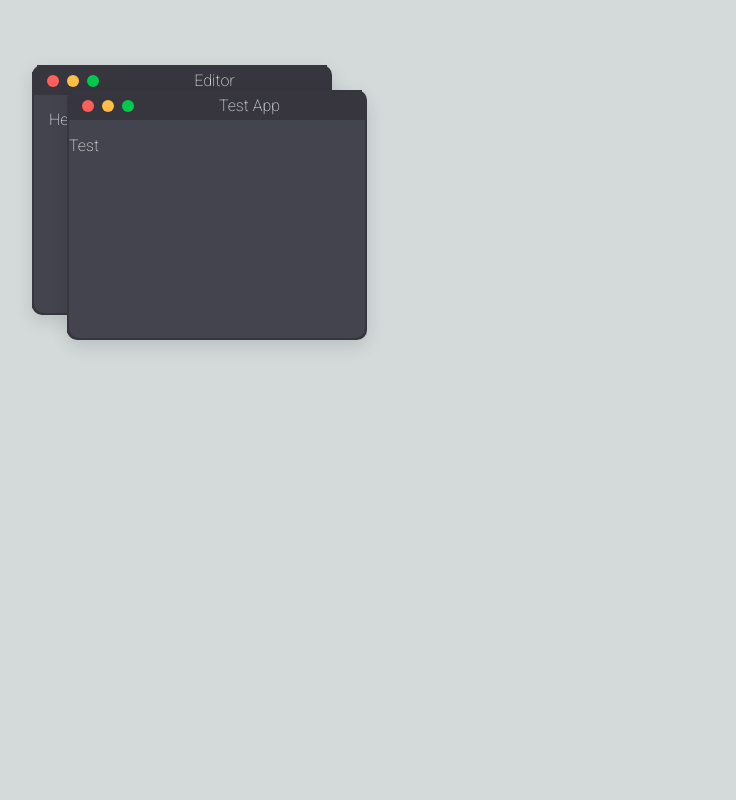
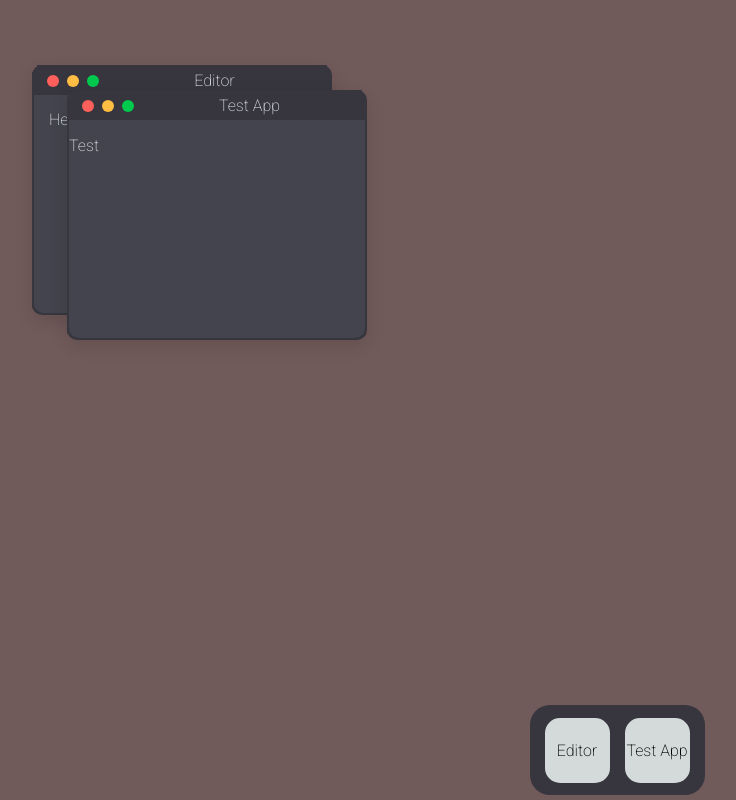
Before and after one commit to TwoPii/foxOS, a React (Vite) app: page / in a window 1280 px wide. Shown: the whole page, without its empty margins (23-759 px from the left). Built offline with nearby package versions, Linux system fonts and the light colour scheme.

Commit message:
Introduced LaunchBar design.

```diff
--- a/src/App.module.scss
+++ b/src/App.module.scss
@@ -1,7 +1,10 @@
 .container {
-  background-color: #d3dad9;
+  background-color: #715a5a;
   width: 100vw;
   height: 100vh;
+  display: flex;
+  flex-direction: column;
+  justify-content: space-between;
 
   font-family: "Roboto", sans-serif;
   font-optical-sizing: auto;
--- /dev/null
+++ b/src/components/launch-bar/LaunchBar.module.scss
@@ -0,0 +1,18 @@
+.bar {
+  background-color: #37353e;
+  border-radius: 20px;
+  max-width: 1400px;
+  height: 90px;
+  margin-left: auto;
+  margin-right: auto;
+  margin-bottom: 5px;
+  margin-top: 5px;
+  gap: 15px;
+
+  padding: 0px 15px;
+
+  display: flex;
+  flex-direction: row;
+  justify-content: center;
+  align-items: center;
+}
--- /dev/null
+++ b/src/components/launch-bar/LaunchBar.tsx
@@ -0,0 +1,18 @@
+import type { Program } from "../programs/Programs";
+import LaunchIcon from "./launch-icon/LaunchIcon";
+import styles from "./LaunchBar.module.scss";
+
+type ILaunchBarProps = {
+  programs: Program[];
+};
+const LaunchBar = ({ programs }: ILaunchBarProps) => {
+  return (
+    <div className={styles.bar}>
+      {programs.map((program) => {
+        return <LaunchIcon program={program} />;
+      })}
+    </div>
+  );
+};
+
+export default LaunchBar;
--- /dev/null
+++ b/src/components/launch-bar/launch-icon/LaunchIcon.module.scss
@@ -0,0 +1,9 @@
+.launchIcon {
+  background-color: #d3dad9;
+  height: 65px;
+  width: 65px;
+  border-radius: 15px;
+  display: flex;
+  align-items: center;
+  justify-content: center;
+}
--- /dev/null
+++ b/src/components/launch-bar/launch-icon/LaunchIcon.tsx
@@ -0,0 +1,10 @@
+import type { Program } from "../../programs/Programs";
+import styles from "./LaunchIcon.module.scss";
+type ILaunchIconProps = {
+  program: Program;
+};
+
+const LaunchIcon = ({ program }: ILaunchIconProps) => {
+  return <div className={styles.launchIcon}>{program.title}</div>;
+};
+export default LaunchIcon;
--- /dev/null
+++ b/src/components/programs/Programs.module.scss
@@ -0,0 +1,4 @@
+.mainSpace {
+  display: flex;
+  flex: 1;
+}
--- a/src/components/programs/Programs.tsx
+++ b/src/components/programs/Programs.tsx
@@ -1,6 +1,8 @@
 import { useEffect, useState, type JSX } from "react";
 import Window from "../window/Window";
 import Editor from "../editor/Editor";
+import LaunchBar from "../launch-bar/LaunchBar";
+import styles from "./Programs.module.scss";
 
 export type Program = {
   pid: number;
@@ -50,6 +52,7 @@ const Programs = () => {
 
   return (
     <>
+      <div className={styles.mainSpace}>
         {programs.map((program) => {
           if (program.isOpen && !program.isMinimized)
             return (
@@ -61,6 +64,8 @@ const Programs = () => {
               ></Window>
             );
         })}
+      </div>
+      <LaunchBar programs={programs} />
     </>
   );
 };
```
Lines whose indentation alone changed are shown as unchanged.
